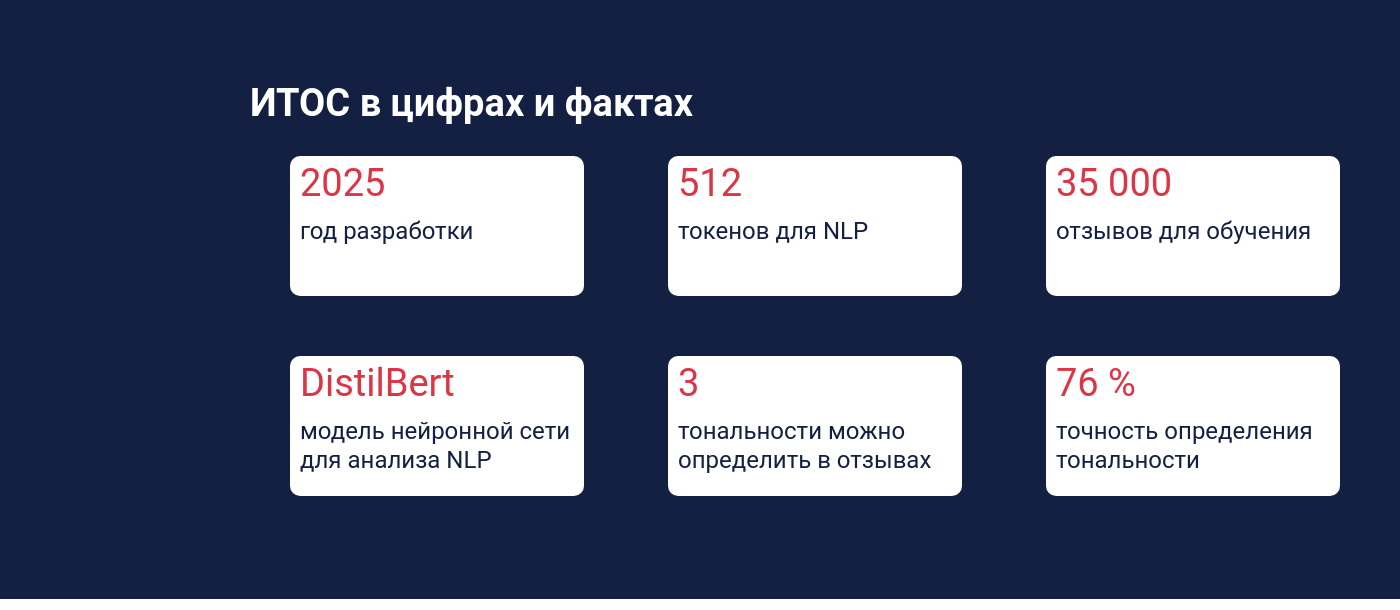
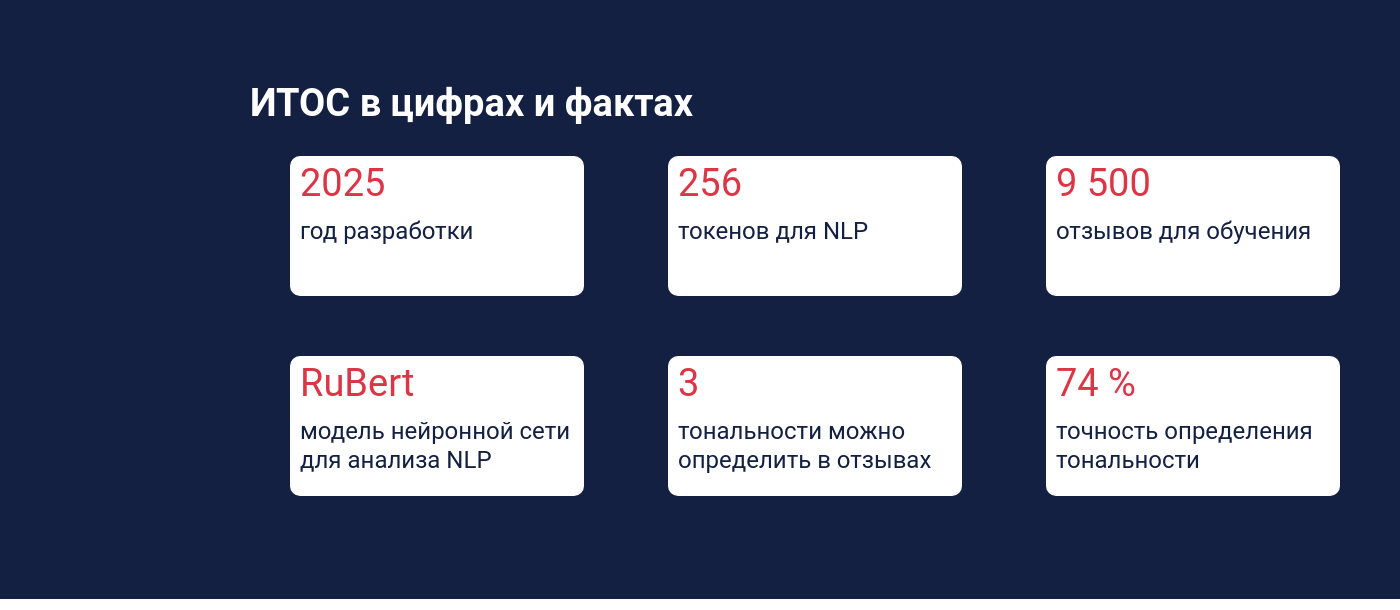
Before and after one commit to AliyaBadmaeva/PDP, a Django app: template itos/itos/templates/blog/main.html in a window 1400 px wide. Shown: the part 1039-1649 px from the top of the page. Run offline with Django 5.2, Linux system fonts and the light colour scheme; the template is opened without the code that fills it, so the values that code supplies are empty.

Commit message:
Изменение html, перелала на RuBert DeepPavlov информацию.

```diff
--- a/itos/itos/templates/blog/about.html
+++ b/itos/itos/templates/blog/about.html
@@ -244,7 +244,7 @@
       <article class="card-about-program">
         <h2 class="dark-blue-text-about">Используемая нейросеть</h2>
         <p class="dark-blue-text-about">
-            <b>DistilBert base uncased - это <br>
+            <b>RuBert DeepPavlov - это <br>
             предобученная модель<br>
             для классификации текста.</b></p>
 
@@ -283,7 +283,7 @@
 		</a>
                     </div>
                 <div class="rights">
-              <p>2025 © МУИВ. Все права защищены.</p>
+              <p>©2025 МУИВ. Все права защищены.</p>
                 </div>
             </div>
         </div>
--- a/itos/itos/templates/blog/contacts.html
+++ b/itos/itos/templates/blog/contacts.html
@@ -262,7 +262,7 @@
 		</a>
                     </div>
                 <div class="rights">
-              <p>2025 © МУИВ. Все права защищены.</p>
+              <p>©2025 МУИВ. Все права защищены.</p>
                 </div>
             </div>
         </div>
--- a/itos/itos/templates/blog/eda.html
+++ b/itos/itos/templates/blog/eda.html
@@ -441,7 +441,7 @@
 		</a>
                     </div>
                 <div class="rights">
-              <p>2025 © МУИВ. Все права защищены.</p>
+              <p>©2025 МУИВ. Все права защищены.</p>
                 </div>
             </div>
         </div>
--- a/itos/itos/templates/blog/main.html
+++ b/itos/itos/templates/blog/main.html
@@ -293,11 +293,11 @@
         <p class="dark-blue-text">год разработки</p>
       </article>
       <article class="info-card-about-itos">
-        <span class="red-text">512</span>
+        <span class="red-text">256</span>
         <p class="dark-blue-text">токенов для NLP</p>
       </article>
       <article class="info-card-about-itos">
-        <span class="red-text">35 000</span>
+        <span class="red-text">9 500</span>
         <p class="dark-blue-text">отзывов для обучения</p>
 
       </article>
@@ -305,7 +305,7 @@
 
     <div class="itos-info-white-cards">
       <article class="info-card-about-itos">
-        <span class="red-text">DistilBert</span>
+        <span class="red-text">RuBert</span>
         <p class="dark-blue-text">модель нейронной сети</p>
         <p  class="dark-blue-text">для анализа NLP</p>
       </article>
@@ -315,7 +315,7 @@
         <p class="dark-blue-text">определить в отзывах</p>
       </article>
       <article class="info-card-about-itos">
-        <span class="red-text">76 %</span>
+        <span class="red-text">74 %</span>
         <p class="dark-blue-text">точность определения</p>
         <p class="dark-blue-text">тональности</p>
       </article>
@@ -338,7 +338,7 @@
 		</a>
                     </div>
                 <div class="rights">
-              <p>2025 © МУИВ. Все права защищены.</p>
+              <p>© 2025 МУИВ. Все права защищены.</p>
                 </div>
             </div>
         </div>
--- a/itos/itos/templates/blog/nlp.html
+++ b/itos/itos/templates/blog/nlp.html
@@ -419,7 +419,7 @@
 		</a>
                     </div>
                 <div class="rights">
-              <p>2025 © МУИВ. Все права защищены.</p>
+              <p>©2025 МУИВ. Все права защищены.</p>
                 </div>
             </div>
         </div>
```
Also changed, not shown: itos/itos/templates/blog/faq.html (+4 -4 lines).
